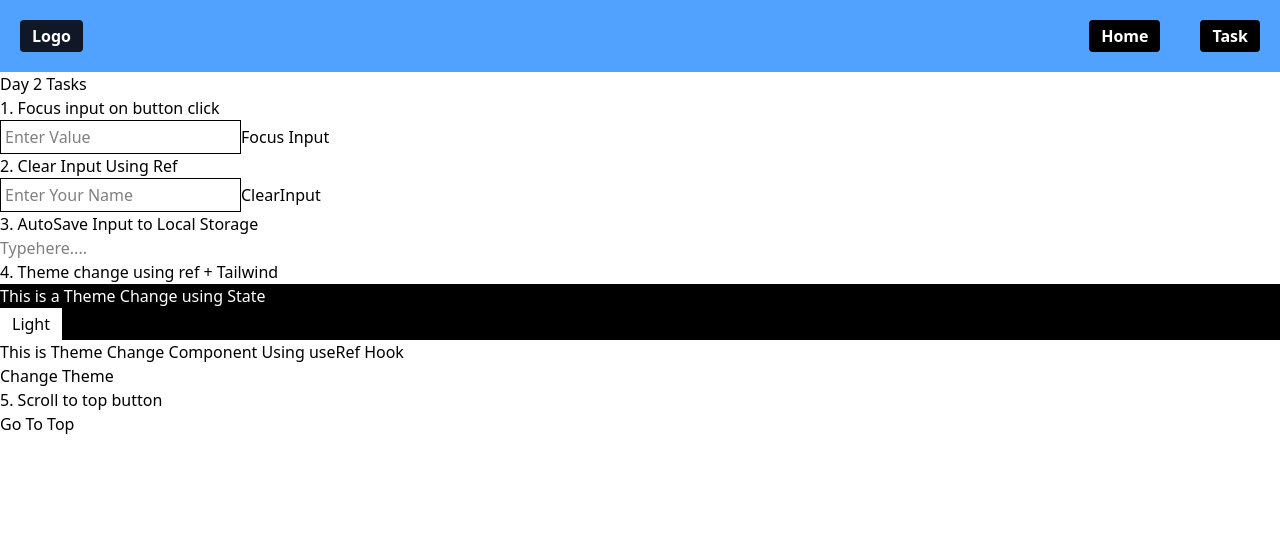
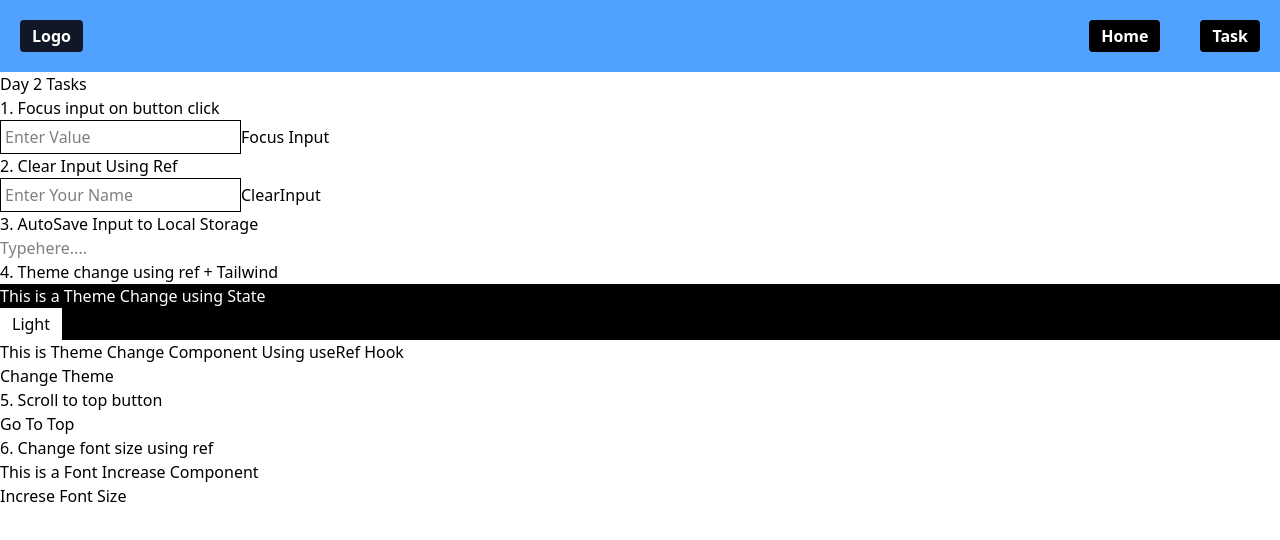
Before and after one commit to jagathdev/React_Tasks, a React (Vite) app: page /task/day2task in a window 1280 px wide. Shown: the top 540 px of the page. Built offline with nearby package versions, Linux system fonts and the light colour scheme.

Commit message:
Font size change task has completed

```diff
--- a/src/Task/Day2Task.tsx
+++ b/src/Task/Day2Task.tsx
@@ -16,6 +16,8 @@ const Day2Task = () => {
                 <ThemeChange />
                 <h1>5. Scroll to top button</h1>
                 <ScrollTop />
+                <h1>6. Change font size using ref</h1>
+                <FontIncrese />
             </div>
         </>
     )
@@ -133,8 +135,24 @@ export const ScrollTop = () => {
         // alert("TO goto top")
     }
 
-
     return (<>
         <button onClick={GoToTop}>Go To Top </button>
     </>)
 }
+
+//6. Change font size using ref
+
+const FontIncrese = () => {
+
+    const fontRef = useRef<HTMLDivElement>(null)
+
+    const Increase = () => {
+        fontRef.current?.classList.add("text-5xl", "font-bold")
+    }
+    return (<>
+        <div>
+            <h1 ref={fontRef}>This is a Font Increase Component</h1>
+            <button onClick={Increase}>Increse Font Size</button>
+        </div>
+    </>)
+}
```
